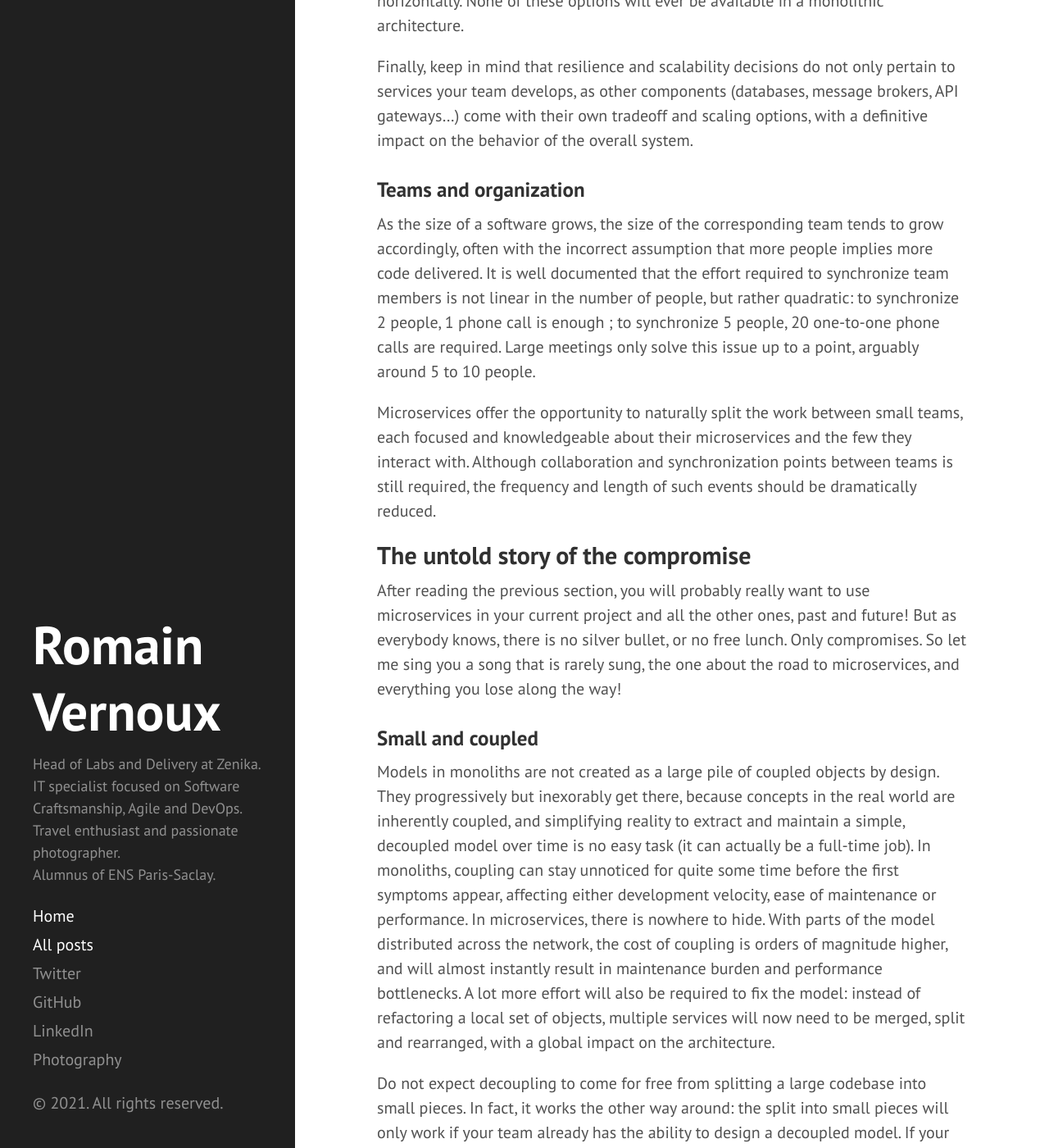
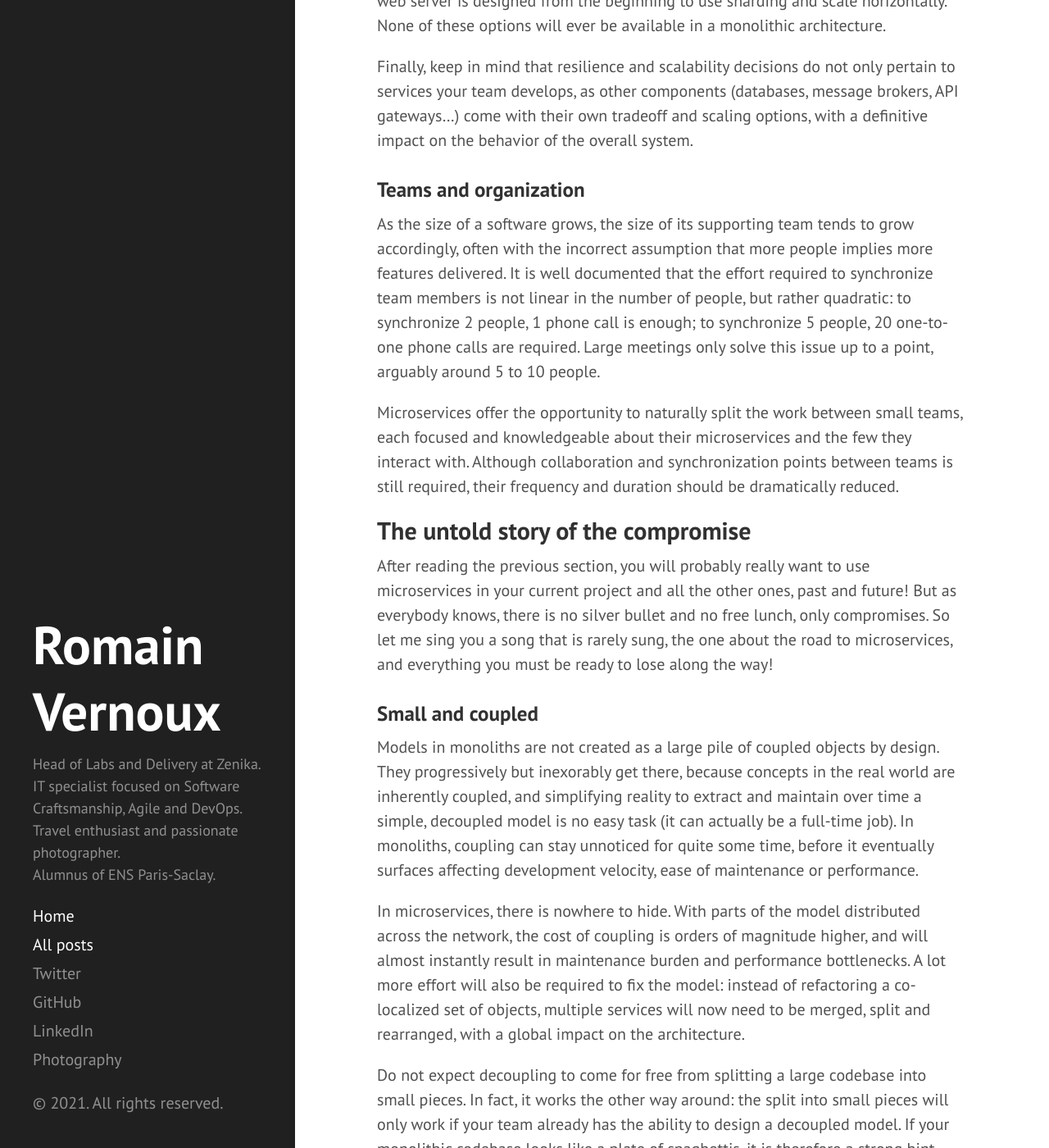
Before and after one commit to RomainVernoux/RomainVernoux.github.io, a Jekyll site: the page built from _posts/2021-02-28-road-to-microservices.md, in a window 1280 px wide and 1400 px high, scrolled down 3335 px. Shown: the whole window at 82% size. Built offline with Jekyll 4.4.1, drawn with Linux system fonts in a browser that asks for light colours; some of the changed text lies outside the part shown.

Commit message:
Improve some phrasing

```diff
--- a/_posts/2021-02-28-road-to-microservices.md
+++ b/_posts/2021-02-28-road-to-microservices.md
@@ -21,11 +21,11 @@ On paper, microservices architectures offer a lot of benefits...
 
 ### Small, focused and decoupled services
 
-It is known that small systems are easier to reason about and build. Who has never noticed that software is never produced more efficiently than during the first few weeks of development?
+It is known that small systems are easier to reason about and build. Who has not noticed that software is never produced more efficiently than during the first few weeks of development?
 This also holds for maintenance: regardless of team seniority and turnover, it is always easier to keep alive and change behavior in a small codebase than in a large plate of spaghetti code.
 Eventually, all software is retired, either because too many mistakes were made and the team decides to start over, or because the requirements or the environment changed too much.
-Again, replacing multiple small services is easier than redesigning an entire software, but the main benefit remains that it can happen progressively, over the course of multiple months, and without blocking other development efforts.
-The times of "we need to stop adding new features to the product to deeply refactor the codebase foundations" are over.
+Again, replacing multiple small services is easier than redesigning an entire software, but with multiple independent pieces this work can also happen progressively, over the course of multiple months, and without blocking other development efforts.
+The times of "we need to stop adding new features to the product to refactor the codebase foundations in depth" are over.
 
 Good news then! Microservices architectures are all about splitting software in multiple services and keeping them small.
 When done right, this code split follows the lines of the various concerns handled by the application.
@@ -65,39 +65,40 @@ That is, the only way to make a monolith faster or handle more requests is to ma
 Microservices, on the other hand, allow for multiple scaling strategies, which can even be combined:
 - vertical scaling: memory and CPUs are added to make things go faster
 - horizontal scaling: the load is shared between multiple identical instances behind a load balancer
-- sharding: the load is split between multiple instances depending on the data it needs to access
+- sharding: the load is routed to a different instance depending on the data it needs to access
 - functional decomposition: the service is split into smaller services with technologies and scaling strategies specific for each kind of load
 
 Of course, all scaling strategies are not always available. For instance, horizontal scaling requires the service to be stateless, and sharding requires the computation to be localized enough for the underlying data to be sharded.
 One could also argue that some of these scaling strategies are also possible with monoliths, but to me this is already a step on the road to microservices!
 
-In any case, the take-away is that, in microservices architectures, the resilience and scaling strategies can be chosen independently for each service: a batch microservice could scale vertically and not have resilience requirements beyond a "retry later tomorrow", while a web server is made to use sharding and scale horizontally.
+In any case, in microservices architectures, the resilience and scaling strategies can be chosen independently for each service: a batch microservice could scale vertically and not have resilience requirements beyond a "retry again later", while a web server is designed from the beginning to use sharding and scale horizontally.
 None of these options will ever be available in a monolithic architecture.
 
 Finally, keep in mind that resilience and scalability decisions do not only pertain to services your team develops, as other components (databases, message brokers, API gateways...) come with their own tradeoff and scaling options, with a definitive impact on the behavior of the overall system.
 
 ### Teams and organization
 
-As the size of a software grows, the size of the corresponding team tends to grow accordingly, often with the incorrect assumption that more people implies more code delivered.
-It is well documented that the effort required to synchronize team members is not linear in the number of people, but rather quadratic: to synchronize 2 people, 1 phone call is enough ; to synchronize 5 people, 20 one-to-one phone calls are required.
+As the size of a software grows, the size of its supporting team tends to grow accordingly, often with the incorrect assumption that more people implies more features delivered.
+It is well documented that the effort required to synchronize team members is not linear in the number of people, but rather quadratic: to synchronize 2 people, 1 phone call is enough; to synchronize 5 people, 20 one-to-one phone calls are required.
 Large meetings only solve this issue up to a point, arguably around 5 to 10 people.
 
 Microservices offer the opportunity to naturally split the work between small teams, each focused and knowledgeable about their microservices and the few they interact with.
-Although collaboration and synchronization points between teams is still required, the frequency and length of such events should be dramatically reduced.
+Although collaboration and synchronization points between teams is still required, their frequency and duration should be dramatically reduced.
 
 ## The untold story of the compromise
 
 After reading the previous section, you will probably really want to use microservices in your current project and all the other ones, past and future!
-But as everybody knows, there is no silver bullet, or no free lunch. Only compromises.
-So let me sing you a song that is rarely sung, the one about the road to microservices, and everything you lose along the way!
+But as everybody knows, there is no silver bullet and no free lunch, only compromises.
+So let me sing you a song that is rarely sung, the one about the road to microservices, and everything you must be ready to lose along the way!
 
 ### Small and coupled
 
 Models in monoliths are not created as a large pile of coupled objects by design.
-They progressively but inexorably get there, because concepts in the real world are inherently coupled, and simplifying reality to extract and maintain a simple, decoupled model over time is no easy task (it can actually be a full-time job).
-In monoliths, coupling can stay unnoticed for quite some time before the first symptoms appear, affecting either development velocity, ease of maintenance or performance.
+They progressively but inexorably get there, because concepts in the real world are inherently coupled, and simplifying reality to extract and maintain over time a simple, decoupled model is no easy task (it can actually be a full-time job).
+In monoliths, coupling can stay unnoticed for quite some time, before it eventually surfaces affecting development velocity, ease of maintenance or performance.
+
 In microservices, there is nowhere to hide. With parts of the model distributed across the network, the cost of coupling is orders of magnitude higher, and will almost instantly result in maintenance burden and performance bottlenecks.
-A lot more effort will also be required to fix the model: instead of refactoring a local set of objects, multiple services will now need to be merged, split and rearranged, with a global impact on the architecture.
+A lot more effort will also be required to fix the model: instead of refactoring a co-localized set of objects, multiple services will now need to be merged, split and rearranged, with a global impact on the architecture.
 
 Do not expect decoupling to come for free from splitting a large codebase into small pieces.
 In fact, it works the other way around: the split into small pieces will only work if your team already has the ability to design a decoupled model.
@@ -106,11 +107,11 @@ If your monolithic codebase looks like a plate of spaghettis, it is therefore a
 With microservices, the model now has boundaries that are hard to move, and the possibility of a large scale redesign is essentially lost.
 If you get these boundaries wrong, you end up with a lot of small, coupled services, which is absolutely worse than a large, coupled model in a monolith.
 
-So here is the compromise: how confident are you in your ability to extract and maintain a useful, simple, decoupled model? How much splitting into small pieces are you willing to bet on it?
+So here is the compromise: how confident are you in your ability to extract and maintain a useful, simple, decoupled model? And how much splitting into small pieces are you willing to bet on it?
 
 ### The technology zoo
 
-Like in everything else, flexibility in technology options is great. But it comes with a price.
+Like in everything else, flexibility in technology options is great, but it comes with a price.
 Instead of one technology stack to master, you now have two, three, five, ten of them, each possibly made of multiple languages, frameworks, librairies and tools!
 And we are not only talking about development skills, but rather about a company-wide matter, from development and testing to integration, build tooling, deployment, configuration, monitoring, performance management, security...
 Having multiple technologies in production means having to maintain a pool of experts for each of them, in each department. Otherwise, the next rewrite from scratch will not be because of code quality but because of a lack of skills to implement simple changes.
@@ -133,15 +134,15 @@ Seriously, do the math. Assume a 99% overall uptime for all your components:
 
 Microservices actually bring more failure, not less.
 But they also bring the opportunity to keep them localized and compensate for them.
-But again, it does not come for free, and there extra work to be done to get there!
+Again, it does not come for free, and there is extra work to be done to get there!
 
 The first solution that should come to mind is the *Bulkhead* pattern, in which multiple, identical instances of a service are used behind a load balancer to handle traffic.
-If one of the instances crashes, the load balancer stops sending traffic to it until it recovers (in some advanced versions of this pattern, the failing instance is automatically killed, and another one is spawned somewhere else).
+If one of the instances crashes, the load balancer stops sending requests to it until it recovers (in some advanced versions of this pattern, the failing instance is automatically killed, and another one is spawned).
 Beyond the infrastructure and configuration work implied here, there is also a hidden requirement that the service handling traffic needs to be stateless.
-If this is not the case, you also need to invest there. Of course, this is just for one pattern ; other ones (for instance, *Circuit breaker*), come with their own hypotheses about your system, and implementation burden.
+If this is not the case, you also need to invest time to get there. Of course, this is just for one pattern; other ones (for instance, *Circuit breaker*), come with their own hypotheses about your system, and implementation burden.
 
-In any case, keep in mind that unhandled errors have a greater impact in distributed systems, as you cannot simply rely on the nice transactional properties of a shared database.
-Without transactions, if one thing fails in one service, you have to explicitly undo something else in another service. And what if this other action fails?
+In any case, unhandled errors have a greater impact in distributed systems, as you cannot simply rely on the nice transactional properties of a shared database.
+Without transactions, if one thing fails in one service, you have to explicitly undo something else in another service. And what if this undo action also fails?
 Some patterns, such as *2-Phase Commit* or *Sagas*, can help here, but they also require extra work and come with their own trade-off, especially regarding coupling.
 
 So, in the end, do you prefer investing in patterns to fight against the cold reality of statistics, or reducing the number of moving parts? Who said "compromise"?
@@ -151,11 +152,11 @@ So, in the end, do you prefer investing in patterns to fight against the cold re
 Code is easier to change than organizations or culture. And cutting the code into small pieces will not magically change the way people work together.
 If your entire enterprise is organized around technical boundaries (e.g., a frontend team, a backend team, and an ops team), massive efforts will be required to evolve to a lot of small, focused, multidisciplinary teams.
 Imagine, 10 teams with each their architect, frontend specialists, backend developers, performance expert, ops engineer, designer, product manager...
-How long would be the road from where you currently are, to this vision?
+How much effort would be required to go from where you currently stand to this vision?
 
 In a microservices setting, transversal teams are an anti-pattern, since they introduce, in their own way, coupling.
 I am not saying that you should do away with all the transversal teams, as the organization can choose to retain common guidelines (e.g., architecture, modeling, management...) or capitalize on some technologies (e.g., orchestration or monitoring tools).
-But to reduce the coupling, transversal teams should really act as communities of practice (rather than as a pool of resources to deliver features) and be located as close to the product teams as possible.
+But to reduce the coupling, transversal teams should really act as communities of practices (rather than as a pool of resources to deliver features) and be located as close to the product teams as possible.
 
 I will not go into the lengths of how hard change management is, but here goes for the compromise: how much energy into transforming the company's culture, and how much into delivery features to real users?
 
@@ -165,14 +166,14 @@ At the end of the day, one should really wonder: what is there to win, and what
 
 The only real guarantee of microservices architectures is to end up with a lot of small parts, lose transactional consistency, raise failure rates and challenge your organization.
 
-Decoupling, resilience, scaling, tech heterogeneity and small focused teams will not come for free; they can only be the result of a tremendous company-wide effort, from the leadership to the infrastructure teams and back, regarding people and their interactions, processes and tools.
+Decoupling, resilience, scaling, tech heterogeneity and small focused teams will not come for free; they can only be the result of a tremendous company-wide effort, from the leadership to the infrastructure teams and back, regarding people, processes and tools.
 
 On the one hand, only with all these options in hand will you be able to succeed in the challenges that come with modern visions and large-scale projects.
 But on the other hand, without an impressive amount of upfront work and change in your organization, your microservices project will almost surely fail.
 
 With a coupled model, a single unified tech stack, no resilience or scaling strategies and only transversal teams, you will get the worst of distributed systems, for no actual benefits.
 
-Therefore, before actually jumping on the microservices bandwagon and losing the comfort of the monolith, be sure that you have what it takes to go all the way across the finish line.
+Therefore, before actually leaving the comfort of the monolith and jumping on the microservices bandwagon, be sure that you have what it takes to succeed.
 In fact, if you are currently failing to build and maintain a monolithic architecture, what makes you think that you will do better with microservices? It's all the same, but way harder, in almost any imaginable way.
 
 [![ROI along the road to microservices]({{ site.baseurl }}/public/resources/road-to-microservices/roi.svg)]({{ site.baseurl }}/public/resources/road-to-microservices/roi.svg)
@@ -185,12 +186,12 @@ So I hear that you know what you are doing, have quite some time and money in fr
 
 Now you need a map.
 
-For a variety of topics, we will discuss a spectrum of options of practices, tools and patterns, to compromise over.
+For a variety of topics, we will propose a spectrum of practices, tools and patterns, to compromise over.
 They will range from large, coupled, but simple approaches, closer to what we find in monoliths, to the small, decoupled but usually more complex ones, pertaining to microservices approaches.
 
 As we deep dive into each topic and options, we should not lose focus on what we are trying to achieve: decoupling (**D**), resilience (**R**), scaling (**S**), tech heterogeneity (**H**) and small, autonomous, focused teams (**T**).
 Even though it will sometimes look like an oversimplification, we will do our best to grade each practice or pattern depending on their alignment with these 5 objectives: either aligned (✔), misaligned (✘) or partially aligned, depending on implementation details or other factors (**?**).
-This should give you a good first idea of where you stand, and what directions you should follow next.
+This should give you a good first idea of where you stand, and where to go next.
 
 ### Architecture
 
@@ -256,7 +257,7 @@ What data consistency guarantees does the overall system offer?
 
 | Pattern | Description | D | R | S | H | T |
 | --- | --- | :---: | :---: | :---: | :---: | :---: |
-| Transactional | A shared database provides a global transactional consistency | ✘ | ✔ | **?** | ✘ | |
+| Transactional | A shared database provides a global transactional consistency | ✘ | ✔ | ✘ | ✘ | |
 | Local | Transactions are only local to each microservice; for scenario spanning multiple services, the strategy is mostly based on hope and prayers | ✔ | ✘ | ✔ | ✔ | |
 | Transactional distributed | A shared component or pattern implements distributed transactions, for instance 2-Phase Commit  | ✘ | ✔ | ✘ | ✘ | |
 | Eventual | A shared, resilient component, usually a message broker, is used to implement eventual consistency in the service layer | ✔ | **?** | ✔ | ✔ | |
@@ -307,8 +308,8 @@ How is authentication implemented?
 | Pattern | Description | D | R | S | H | T |
 | --- | --- | :---: | :---: | :---: | :---: | :---: |
 | Embedded | A simple login/password form, backed by a custom-made authentication mechanism | ✘ | ✘ | ✘ | ✘ | |
-| SSO | A Single Sign-On mechanism is shared by all services, and integrated with each service independently | **?** | ✔ | ✘ | ✔ | ✔ |
-| API Gateway | Authentication is handled by a shared API gateway; tokens are propagated to all services | ✔ | ✔ | ✔ | ✔ | ✔ |
+| SSO | A Single Sign-On mechanism is shared by all services, and integrated with each service independently | **?** | ✔ | ✘ | ✔ | |
+| API Gateway | Authentication is handled by a shared API gateway; tokens are propagated to all services | ✔ | ✔ | ✔ | ✔ | |
 
 ### Testing
 
```
Also changed, not shown: other parts of _posts/2021-02-28-road-to-microservices.md (+10 -10 lines).
